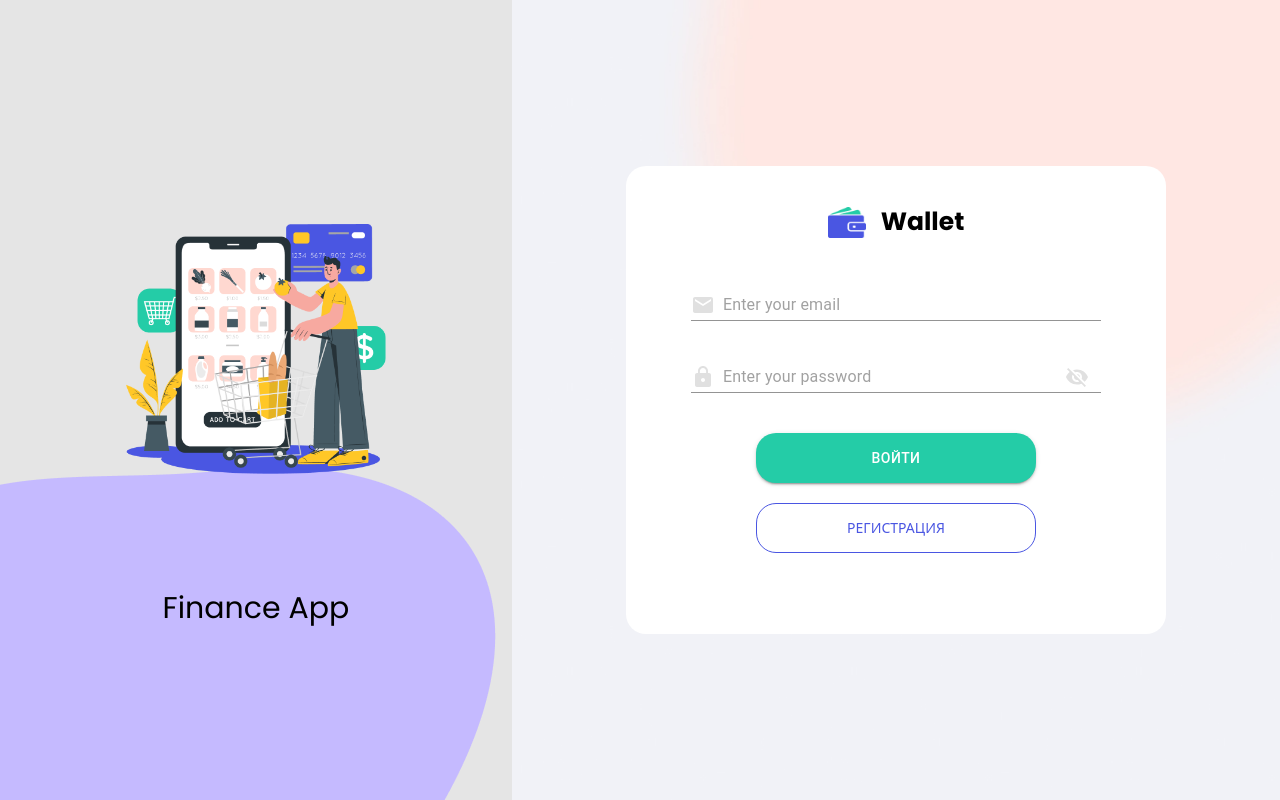
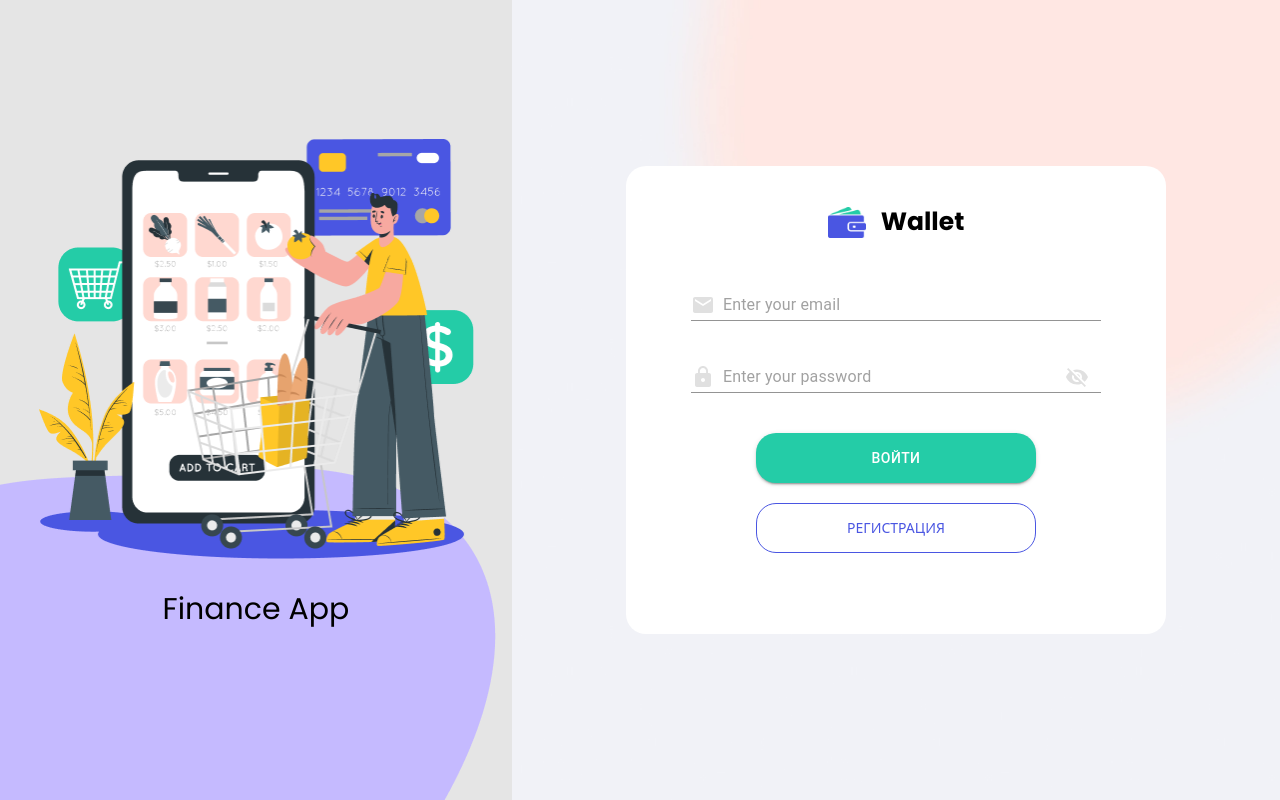
Before and after one commit to yevgeniya-alexeyeva/finance-app, a React (Create React App) app: page /login in a window 1280 px wide. Built offline with nearby package versions, Linux system fonts and the light colour scheme.

Commit message:
fix auth and currency styles

```diff
--- a/src/components/Currency/Currency.module.css
+++ b/src/components/Currency/Currency.module.css
@@ -17,6 +17,11 @@
   overflow: hidden;
   height: 174px;
   text-align: center;
+}
+@media screen and (max-width: 767px) {
+  .boxTable {
+    margin-top: 30px;
+  }
 }
 .table {
   border-collapse: collapse;
--- a/src/components/Tab/Tab.module.css
+++ b/src/components/Tab/Tab.module.css
@@ -110,4 +110,11 @@
     max-height: 319px;
     overflow-y: scroll;
   }
+  .costsList::-webkit-scrollbar {
+    width: 3px;
+  }
+  .costsList::-webkit-scrollbar-thumb {
+    border-radius: 3px;
+    background-color: var(--grey-text-color);
+  }
 }
--- a/src/pages/LoginPage.module.css
+++ b/src/pages/LoginPage.module.css
@@ -15,8 +15,8 @@
 }
 
 .img {
-  width: 435px;
-  height: 419px;
+  width: 260px;
+  height: 250px;
   background-image: url('../images/frame.png');
   background-position: center;
   background-size: 260px 250px;
@@ -44,13 +44,6 @@
     display: flex;
     margin: 60px auto 0 auto;
     width: 540px;
-  }
-
-  .img {
-    width: 250px;
-    height: 260px;
-    background-position: center;
-    background-repeat: no-repeat;
   }
 
   .appName {
@@ -91,8 +84,15 @@
     margin: auto;
     background-position: 0 100%;
     background-repeat: no-repeat;
-    background-size: 435px 419px;
+    background-size: 435px 420px;
   }
+  .img {
+    width: 435px;
+    height: 420px;
+    background-size: 435px 420px;
+    background-repeat: no-repeat;
+  }
+
   .formWrapper {
     display: flex;
     align-items: center;
--- a/src/pages/RegisterPage.module.css
+++ b/src/pages/RegisterPage.module.css
@@ -15,8 +15,8 @@
 }
 
 .img {
-  width: 435px;
-  height: 419px;
+  width: 260px;
+  height: 250px;
   background-image: url('../images/frameGirl.png');
   background-position: center;
   background-size: 260px 250px;
@@ -46,13 +46,6 @@
     width: 540px;
   }
 
-  .img {
-    width: 250px;
-    height: 260px;
-    background-position: center;
-    background-repeat: no-repeat;
-  }
-
   .appName {
     display: block;
     margin: auto;
@@ -63,6 +56,7 @@
     text-align: center;
   }
 }
+
 @media (min-width: 1278px) {
   .container {
     width: 1280px;
@@ -85,6 +79,12 @@
     background-position: 100% 0, 0 100%;
     background-repeat: no-repeat, no-repeat, no-repeat;
     background-size: auto, auto;
+  }
+
+  .img {
+    width: 452px;
+    height: 419px;
+    background-size: 452px 419px;
   }
 
   .imgWrapper {
```
